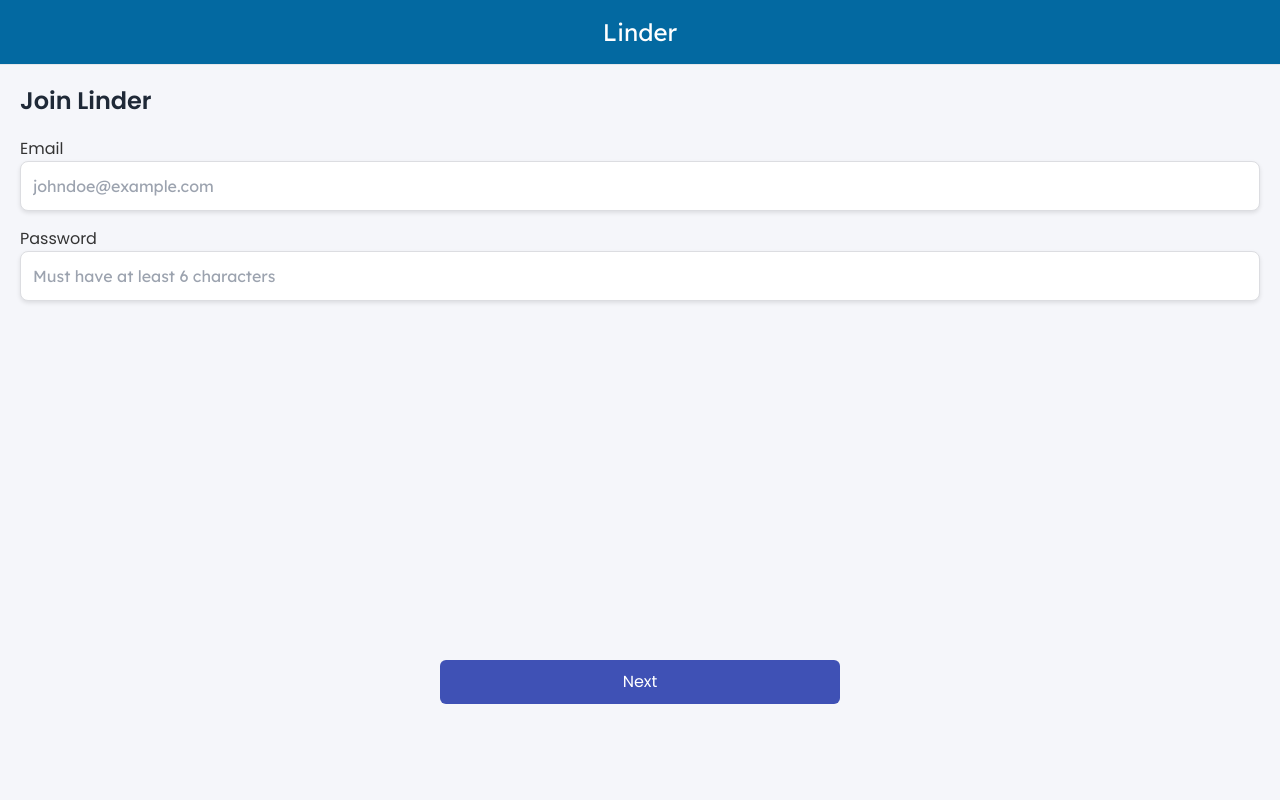
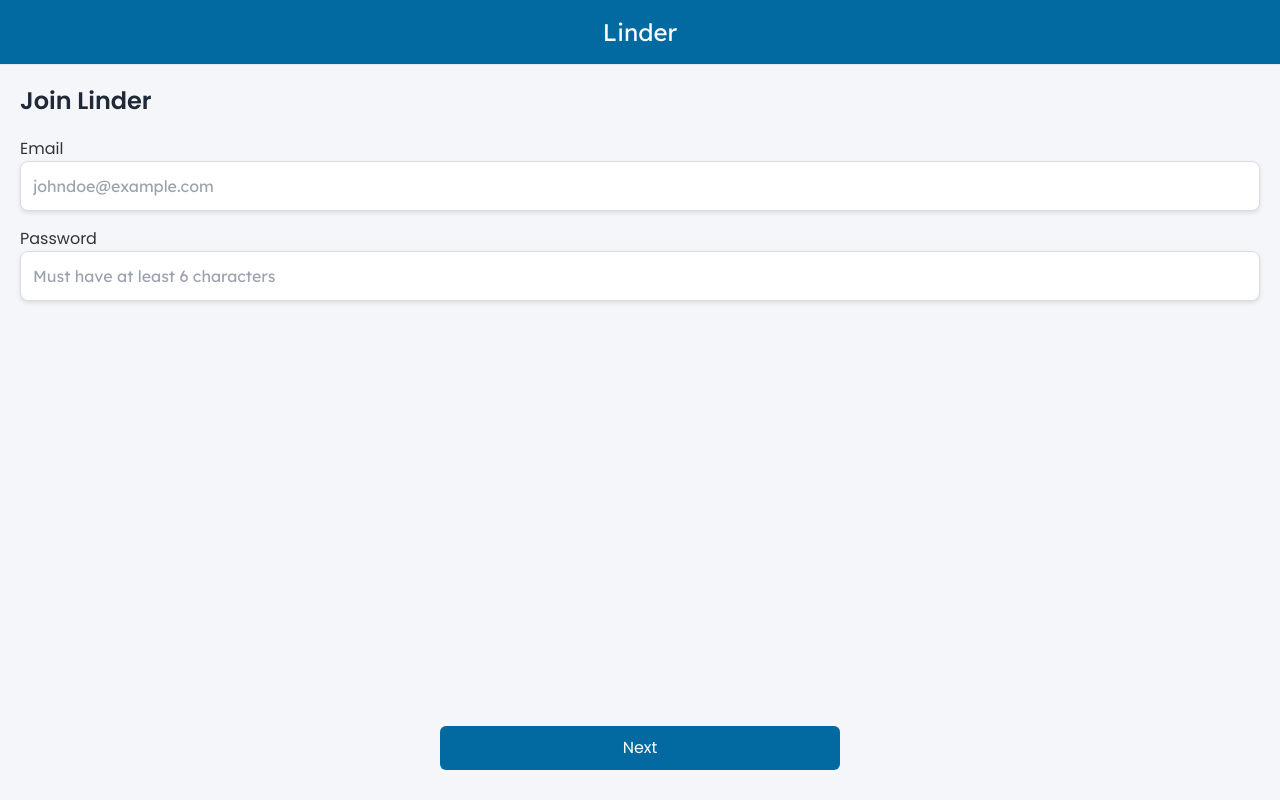
Before and after one commit to tracytratran/linder, a React (Vite) app in the folder linder-frontend/: page / in a window 1280 px wide. Built offline with nearby package versions, Linux system fonts and the light colour scheme.

Commit message:
included navigation from onboarding last page to Feed

```diff
--- a/linder-frontend/src/pages/SignUp.jsx
+++ b/linder-frontend/src/pages/SignUp.jsx
@@ -1,4 +1,5 @@
 import { useState } from "react";
+import { useNavigate } from "react-router-dom";
 import DotsMobileStepper from "../components/DotsMobileStepper";
 import AccountCreation1 from "../onboarding/AccountCreation1";
 import AccountCreation2 from "../onboarding/AccountCreation2";
@@ -17,9 +18,15 @@ import "../styling/SignUp.css";
 function SignUp() {
   const [step, setStep] = useState(1);
   const [userType, setUserType] = useState(""); // Track if user is IdeaOwner or IdeaHunter
+  const navigate = useNavigate(); // Initialize navigation
 
   const nextStep = () => {
-    setStep((prev) => (prev < totalSteps ? prev + 1 : prev));
+    if (step < totalSteps) {
+      setStep((prev) => prev + 1);
+    } else if (step === totalSteps) {
+      // Redirect to Feed when the last step is completed
+      navigate("/feed");
+    }
   };
 
   // Define total steps based on user type
@@ -61,8 +68,11 @@ function SignUp() {
 
       {/* Display 'Next' button for first three steps */}
       {step < 4 && (
-        <div className="flex flex-col items-center fixed bottom-24 w-full">
-          <button className="w-full max-w-[400px] py-2.5 text-base text-white bg-[#3f51b5] border-none rounded-md cursor-pointer transition-colors duration-300 hover:bg-[#303f9f]" onClick={nextStep}>
+        <div className="flex flex-col items-center fixed w-full bottom-[30px]">
+          <button
+            className="w-full max-w-[400px] py-2.5 text-base text-white bg-sky-700 border-none rounded-md cursor-pointer transition-colors duration-300 hover:bg-[#303f9f]"
+            onClick={nextStep}
+          >
             Next
           </button>
         </div>
--- a/linder-frontend/src/styling/SignUp.css
+++ b/linder-frontend/src/styling/SignUp.css
@@ -51,6 +51,7 @@ html {
 input[type="text"],
 input[type="email"],
 input[type="password"],
+input[type="date"],
 .radio-label,
 textarea {
   font-family: Lexend, serif;
@@ -73,6 +74,11 @@ input[type="password"]:focus,
 .radio-container label:focus,
 textarea:focus {
   border-color: #00aaff;
+}
+
+/* Hide date picker icon */
+input[type="date"].no-icon::-webkit-calendar-picker-indicator {
+  display: none;
 }
 
 /* Radio button container */
```
